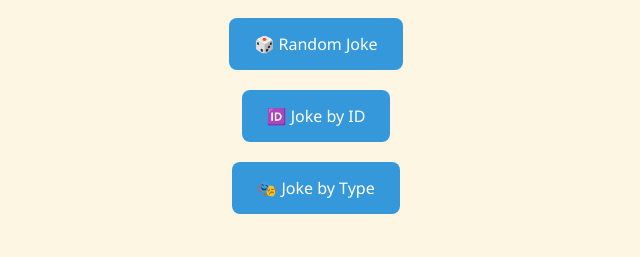
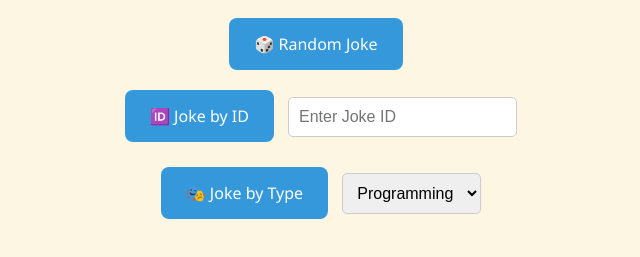
Before and after one commit to scaryfry/fetch_feladat_jokes, a plain HTML site: page index.html in a window 1280 px wide. Shown: the part 127-384 px from the top of the page, without its empty margins (324-964 px from the left). Drawn offline with Linux system fonts and the light colour scheme.

Commit message:
finished

```diff
--- a/index.html
+++ b/index.html
@@ -9,10 +9,18 @@
 <body>
     <h1>Jokes</h1>
     <button onclick="randomJoke()">🎲 Random Joke</button>
+    <div>
     <button onclick="getJokeId()">🆔 Joke by ID</button>
-    <button onclick="jokebyType()">🎭 Joke by Type</button>
-
-    <div id="select-container"></div>
+    <input type="text" id="jokeIdInput" placeholder="Enter Joke ID">
+    </div>
+    <div id="type-buttons">
+        <button onclick="jokebyType()">🎭 Joke by Type</button>
+        <select name="jokeType" id="jokeTypeSelect">
+            <option value="programming">Programming</option>
+            <option value="knock-knock">Knock-Knock</option>
+            <option value="general">General</option>
+        </select>
+    </div>
     <div id="joke-container"></div>
 </body>
 <script src="script.js"></script>
--- a/script.js
+++ b/script.js
@@ -15,37 +15,41 @@ async function randomJoke() {
   }
 }
 async function getJokeId() {
-    const id = prompt('Add meg az ID-t');
     try{
+        const id = document.getElementById('jokeIdInput').value;
+        if (!id) {
+          alert('Please enter a Joke ID');
+          return;
+        }
         const response = await fetch(`https://official-joke-api.appspot.com/jokes/${id}`);
         const data = await response.json();
         const jokeContainer = document.getElementById('joke-container')
         jokeContainer.innerHTML = `
           <p><strong>Setup:</strong> ${data.setup}</p>
           <p><strong>Punchline:</strong> ${data.punchline}</p>
-        `;    }
-        catch(err){
+        `;
+    } catch (err) {
         const jokeContainer = document.getElementById('joke-container')
         jokeContainer.innerHTML = `
-          <p><strong>Setup:</strong> ${data.setup}</p>
-          <p><strong>Punchline:</strong> ${data.punchline}</p>`
-        }
+          <p><strong>Error:</strong> ${err}</p>
+        `;
+    }
 
 }
 async function jokebyType() {
-      const container = document.getElementById("select-container");
-      container.innerHTML = "";
-
-      const select = document.createElement("select");
-      select.id = "jokeType";
-
-      const types = ["Programming", "Knock-Knock", "General"];
-      types.forEach(type => {
-        const option = document.createElement("option");
-        option.value = type.toLowerCase().replace(/\s/g, "-");
-        option.textContent = type;
-        select.appendChild(option);
-      });
-      container.appendChild(select);
-
-    }
+  const selectedType = document.getElementById('jokeTypeSelect').value;
+  const jokeContainer = document.getElementById('joke-container');
+  jokeContainer.innerHTML = '';
+  try {
+    const response = await fetch(`https://official-joke-api.appspot.com/jokes/${selectedType}/random`);
+    const data = await response.json();
+    jokeContainer.innerHTML = `
+      <p><strong>Setup:</strong> ${data[0].setup}</p>
+      <p><strong>Punchline:</strong> ${data[0].punchline}</p>
+    `;
+  } catch (error) {
+    jokeContainer.innerHTML = `
+      <p>Error fetching joke: ${error}</p>
+    `;
+  }
+}
--- a/style.css
+++ b/style.css
@@ -46,3 +46,17 @@ button:hover {
     text-align: center;
     box-shadow: 0 4px 8px rgba(0,0,0,0.1);
 }
+select{
+    padding: 10px;
+    font-size: 1em;
+    border-radius: 5px;
+    border: 1px solid #ccc;
+    margin-bottom: 20px;
+}
+input{
+    padding: 10px;
+    font-size: 1em;
+    border-radius: 5px;
+    border: 1px solid #ccc;
+    margin-bottom: 20px;
+}
```
